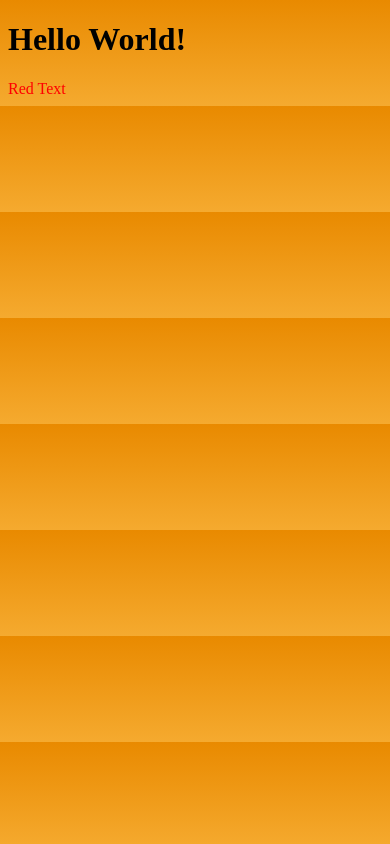
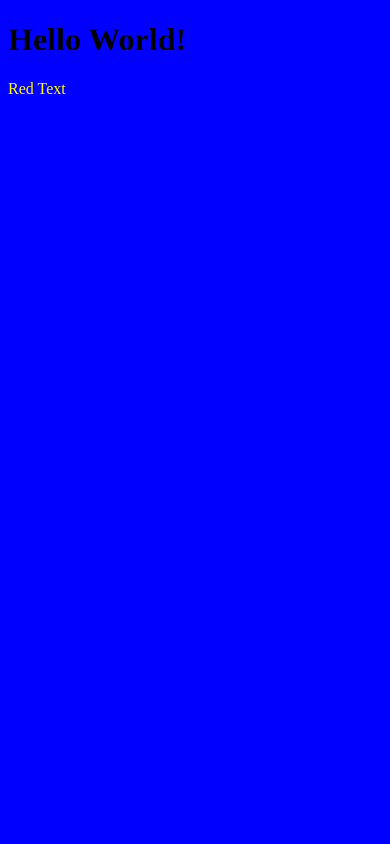
Before and after one commit to ericstumper/fend-parcel-boilerplate, a website with bundled scripts: page src/index.html in a window 390 px wide. Built offline with nearby package versions, Linux system fonts and the light colour scheme.

Commit message:
adds media query bundling and custom properties plugin to postcss

```diff
--- a/package.json
+++ b/package.json
@@ -12,11 +12,13 @@
     "@babel/preset-env": "^7.9.0",
     "autoprefixer": "^9.7.5",
     "babel-eslint": "^10.1.0",
+    "css-mqpacker": "^7.0.0",
     "eslint": "^6.8.0",
     "eslint-config-airbnb-base": "^14.1.0",
     "eslint-config-prettier": "^6.10.1",
     "eslint-plugin-import": "^2.20.2",
     "eslint-plugin-prettier": "^3.1.2",
+    "postcss-custom-properties": "^9.1.1",
     "postcss-nested": "^4.2.1",
     "prettier": "^2.0.3"
   }
--- a/src/css/styles.css
+++ b/src/css/styles.css
@@ -3,11 +3,19 @@
 }
 
 body {
-  background: linear-gradient(#e98a00, #f5aa2f);
+  background: blue;
+
+  @media (min-width: 768px) {
+    background: linear-gradient(#e98a00, #f5aa2f);
+  }
 }
 
 main {
   div {
-    color: var(--div-color);
+    color: yellow;
+
+    @media (min-width: 768px) {
+      color: var(--div-color);
+    }
   }
 }
```
Also changed, not shown: .postcssrc, 1 other file.
